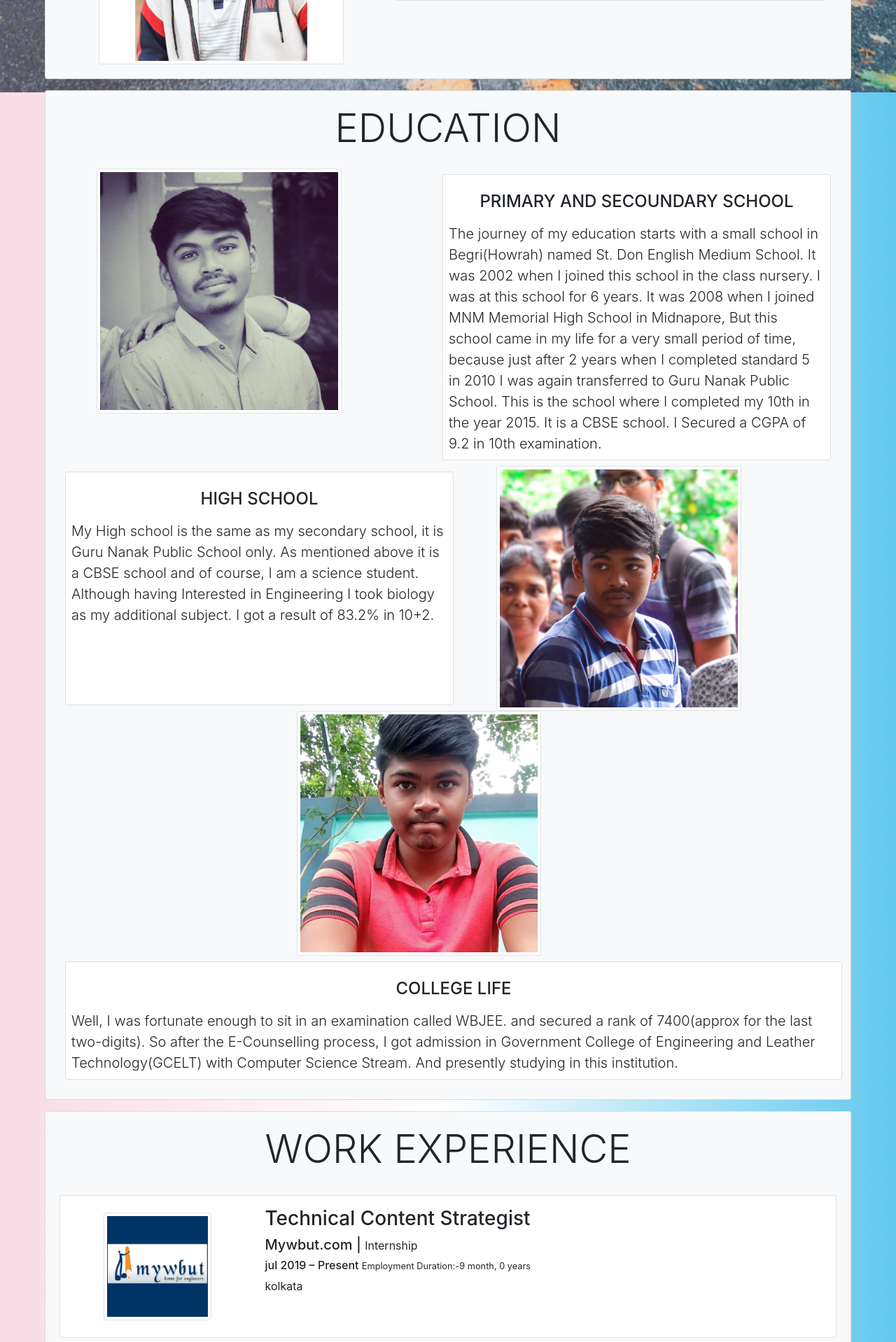
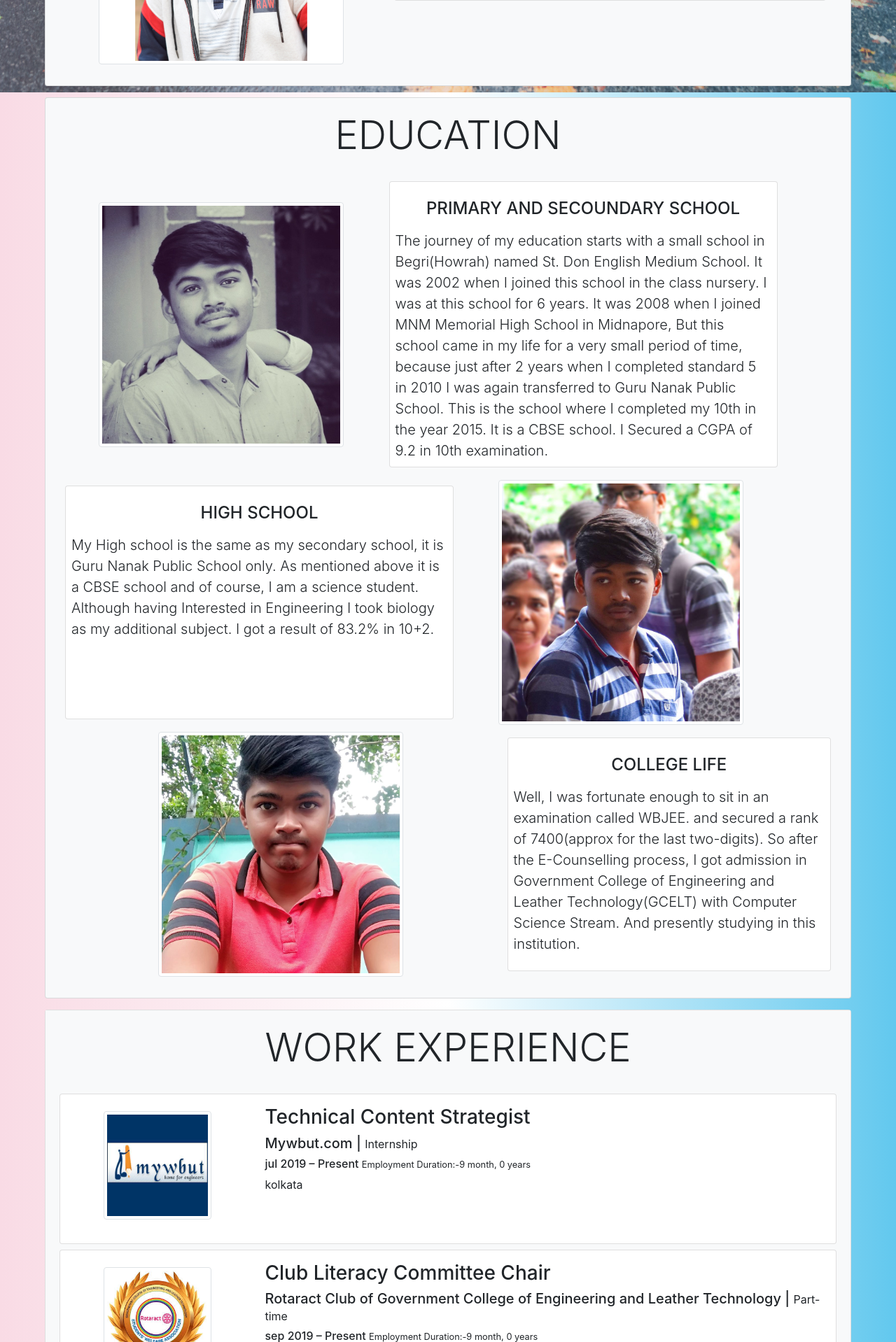
Before and after one commit to SkeyRahaman/My-Portfolio, a Flask app: page /about in a window 1280 px wide. Shown: the part 468-2386 px from the top of the page at 70% size. Run offline with Flask 2, Linux system fonts and the light colour scheme; data that the repository does not hold is empty; some libraries are stand-ins or nearby versions.

Commit message:
position

```diff
--- a/static/css/about.css
+++ b/static/css/about.css
@@ -7,3 +7,6 @@
 	border: 5px;
 	border-color: red;
 }
+.row{
+	margin-bottom: 10px;
+}
--- a/templates/about.html
+++ b/templates/about.html
@@ -15,7 +15,7 @@
 			<div class="container-fluid">
 				<div class="row">
 					<div class="col-md-5 col-sm-12 about_image_div text-center m-auto">
-						<img class="about_image img-thumbnail img-fluid" src="{{url_for('static' , filename = 'images/dp2.jpg')}}"/>
+						<img class="about_image img-thumbnail img-fluid m-auto" src="{{url_for('static' , filename = 'images/dp2.jpg')}}"/>
 					</div>
 					<div class="col-md-7 col-sm-12">
 						<div class='card p-2 bg-pink'>
@@ -41,7 +41,7 @@
 			<div class="container-fluid">
 				<div class="row">
 
-					<div class="col-md-5 col-sm-12 text-cente mx-auto">
+					<div class="col-md-5 col-sm-12 about_image_div text-center">
 						<img class="about_image img-thumbnail img-fluid" src="{{url_for('static' , filename = 'images/dp3.jpg')}}"/>
 					</div>
 
@@ -65,16 +65,16 @@
 						</div>
 					</div>
 
-					<div class="col-md-5 col-sm-12 text-cente mx-auto">
+					<div class="col-md-5 col-sm-12 text-center">
 						<img class="about_image img-thumbnail img-fluid" src="{{url_for('static' , filename = 'images/dp4.jpg')}}"/>
 					</div>
 				</div>
 				<div class="row">
-					<div class="col-md-5 col-sm-12 text-cente m-auto">
+					<div class="col-md-5 col-sm-12 text-center m-auto">
 						<img class="about_image img-thumbnail img-fluid" src="{{url_for('static' , filename = 'images/dp5.jpg')}}"/>
 					</div>
 
-					<div class="card m-2  p-2 col-md- col-sm-12 ">
+					<div class="card m-2  p-2 col-md-5 col-sm-12 ">
 						<div class="text-uppercase text-center">
 							<p><h4>College Life</h4></p>
 						</div>
@@ -139,7 +139,7 @@
 			<div class="container-fluid">
 				<div class="row">
 				{% for blog in blogs %}
-				<div class="col-6 m-auto">
+				<div class="col-md-6 col-sm-12 m-auto">
 					<div class="card p-3 m-3">
 						<div class="img-thumbnail img-fluid">
 							<img src="{{blog[1]}}" style="width: 100%;height: 200px;"/>
```
Also changed, not shown: templates/home.html (+4 -5 lines).
